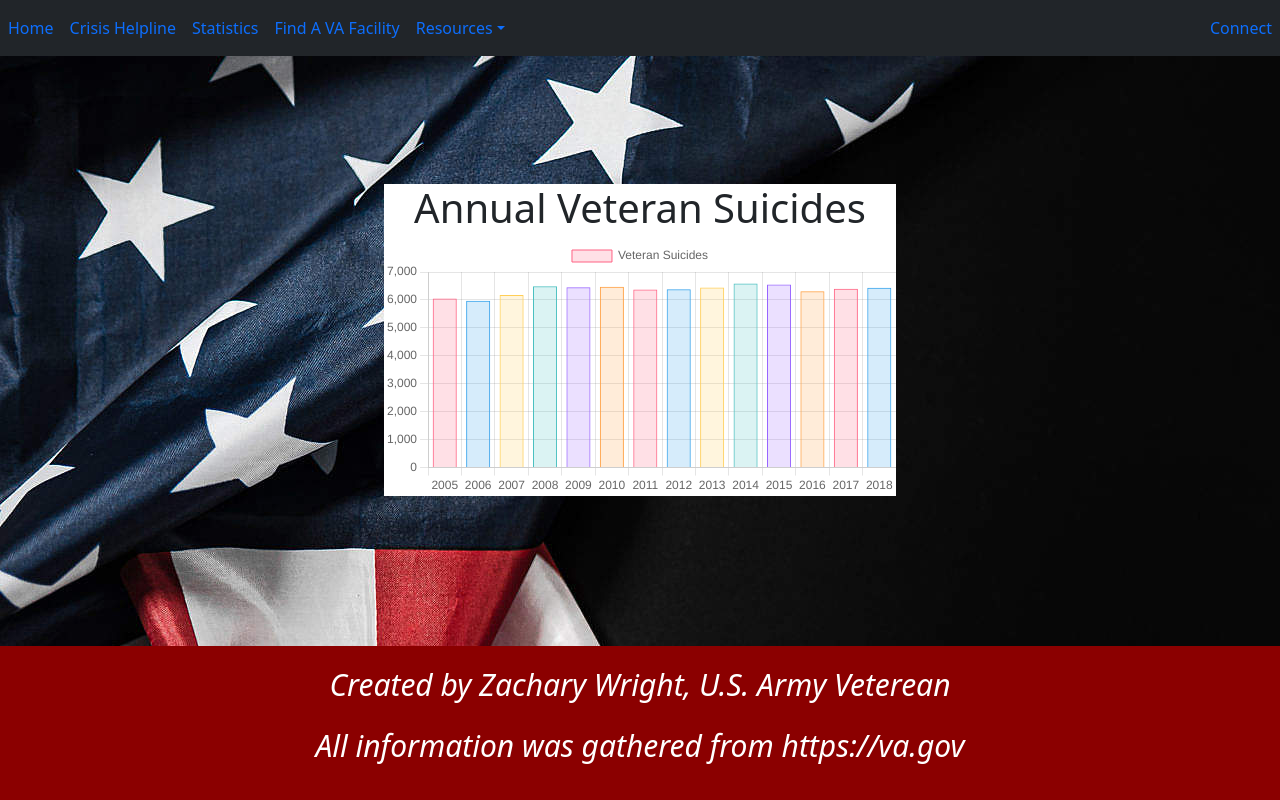
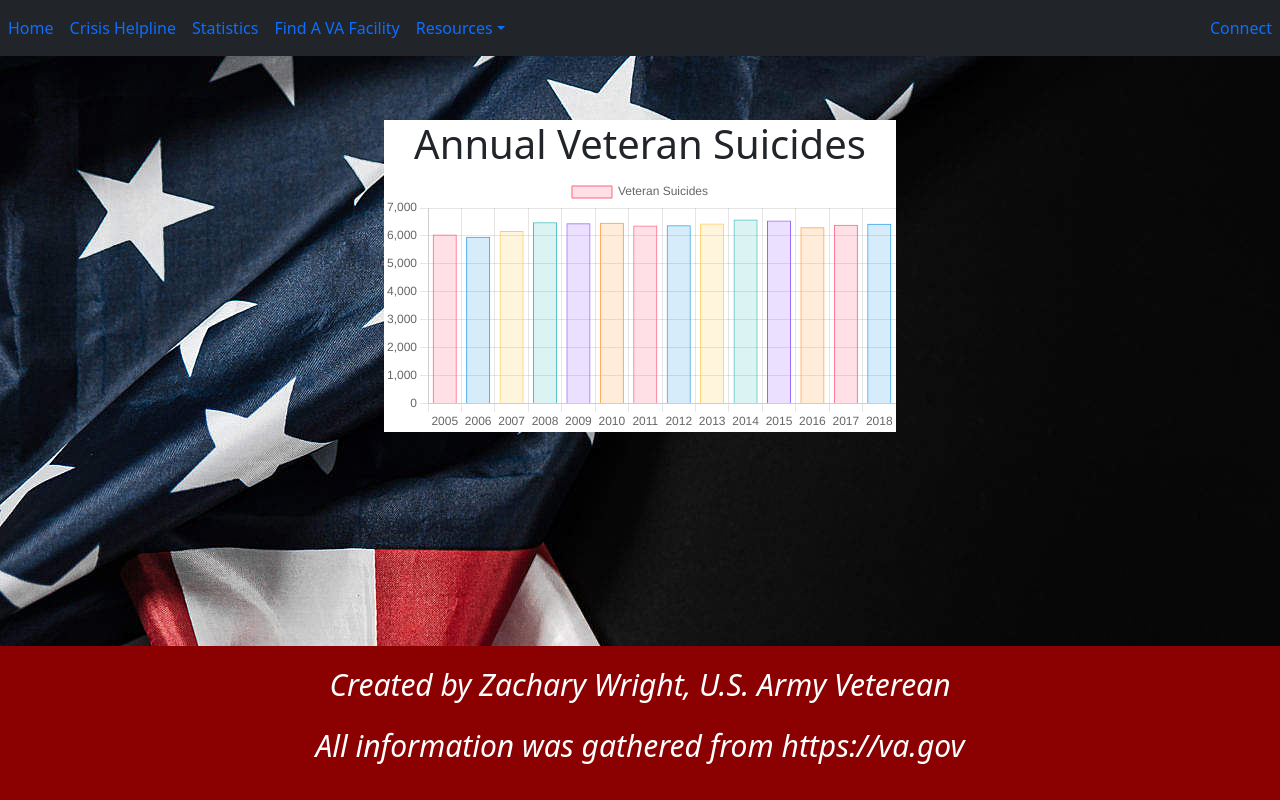
Before and after one commit to wrightzachary/Capstone-Frontend, a React (Create React App) app in the folder Capstone-frontend/: page /statistics in a window 1280 px wide. Built offline with nearby package versions, Linux system fonts and the light colour scheme; no server answers; what google-maps-react would draw is missing.

Commit message:
Fixed top margin for chart

```diff
--- a/Capstone-frontend/src/Components/Statistics/statistics.css
+++ b/Capstone-frontend/src/Components/Statistics/statistics.css
@@ -1,7 +1,7 @@
 .chart {
     width: 40%;
     margin-left: 30%;
-    margin-top: 10%;
+    margin-top: 5%;
     background-color: white;
     text-align: center;
 }
```
